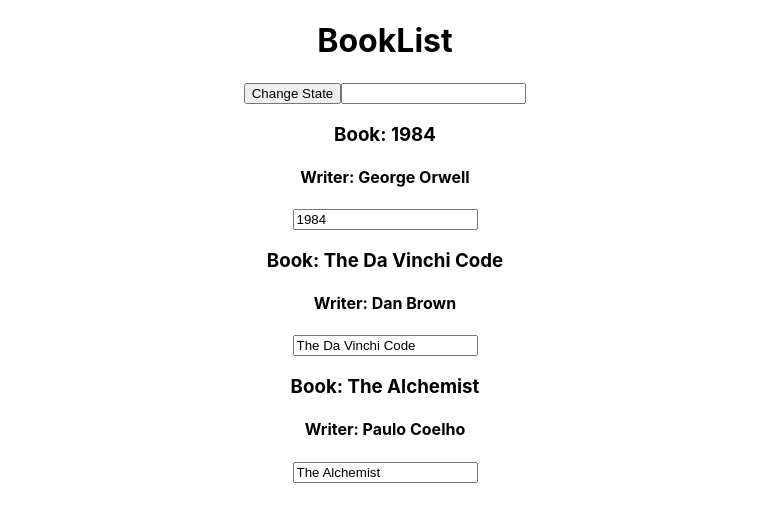
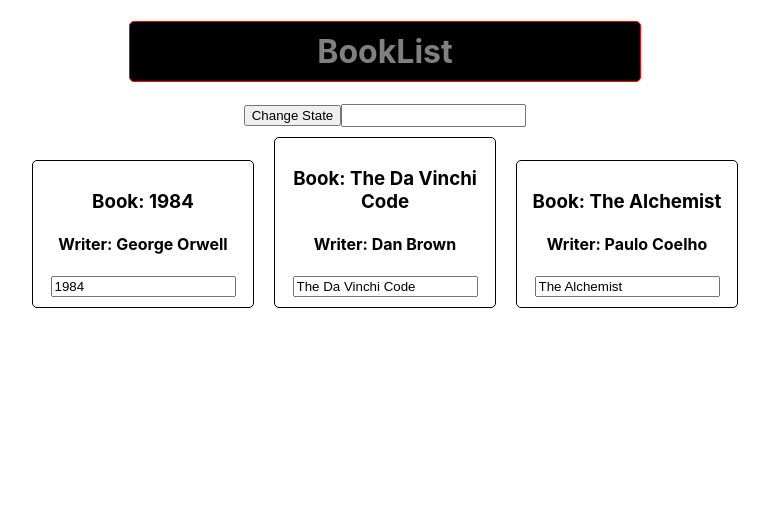
Before and after one commit to 19mddil/ReactJs, a React (Create React App) app in the folder hello-world/: page / in a window 1280 px wide. Shown: the top 522 px of the page, without its empty margins (255-1024 px from the left). Built offline with nearby package versions, Linux system fonts and the light colour scheme; the HTML template or start-up script is replaced by a standard one.

Commit message:
stylesheet or inline component react

```diff
--- a/hello-world/src/App.js
+++ b/hello-world/src/App.js
@@ -45,12 +45,25 @@ class App extends Component {
   }
 
   render() {
-    console.log(this.state);
+    const style = {
+      border: "1px solid red",
+      borderRadius: "5px",
+      backgroundColor: "Black",
+      color: "grey",
+      //margin: "10px auto",
+      padding: "10px",
+      marginLeft: "30%",
+      marginRight: "30%",
+    };
+    const style2 = {
+      padding: "2px",
+    };
     return (
       <div className="App">
-        <h1>BookList</h1>
+        <h1 style={style}>BookList</h1>
         <button onClick={() => this.changeBookState("Arrow Function")} >Change State</button>
-        <input type="text" onChange={this.changeWithInputState} />
+        <input style={style2} type="text" onChange={this.changeWithInputState} />
+        <br />
         <Book
           bookName={this.state.books[0].bookName}
           writer={this.state.books[0].writer}
--- a/hello-world/src/components/Book.js
+++ b/hello-world/src/components/Book.js
@@ -1,8 +1,8 @@
 import React from 'react';
-
+import '../stylesheets/book.css';
 const Book = props => {
     return (
-        <div>
+        <div className='Book'>
             <h3 onClick={props.change}>Book: {props.bookName}</h3>
             <h4>Writer: {props.writer}</h4>
             <input type="text" onChange={props.changeWithInputState} value={props.bookName} />
--- /dev/null
+++ b/hello-world/src/stylesheets/book.css
@@ -0,0 +1,8 @@
+.Book {
+    display: inline-block;
+    width: 200px;
+    margin: 10px;
+    padding: 10px;
+    border: 1px solid;
+    border-radius: 5px;
+}
```
